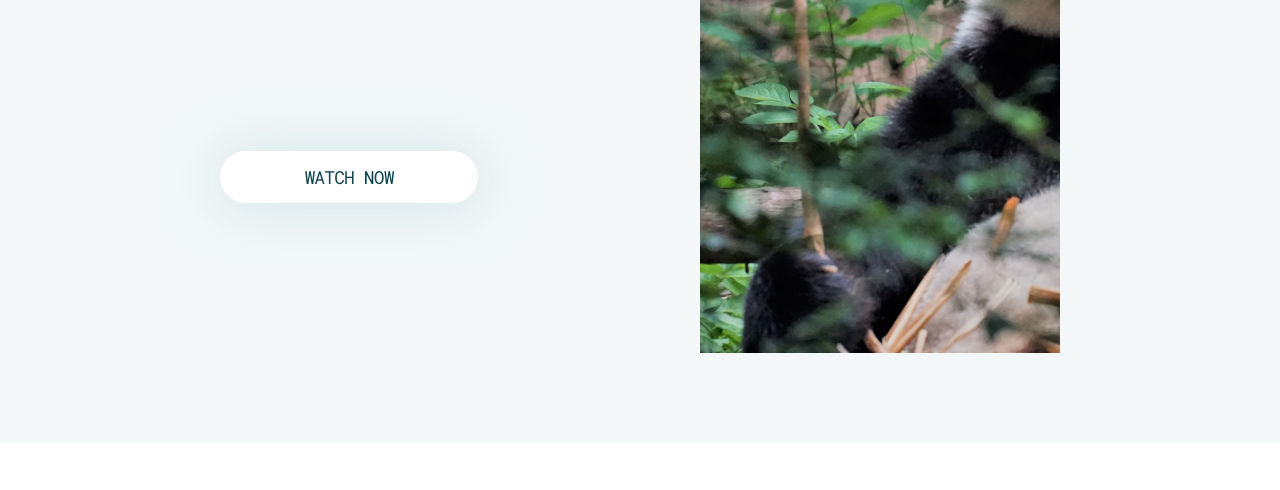
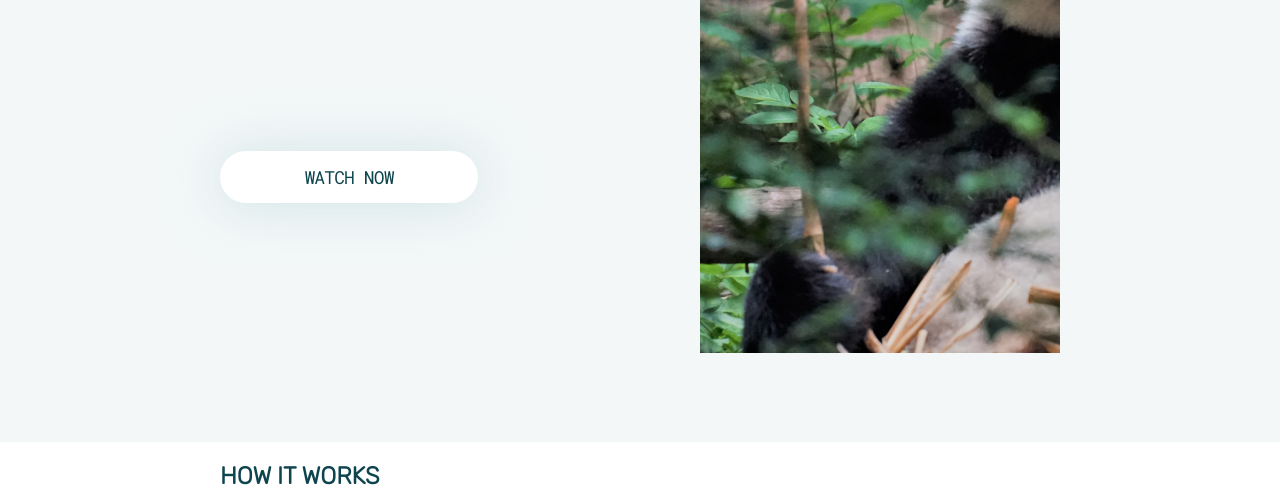
Before and after one commit to ValeriaVashkevich/Online-Zoo, a plain HTML site: page index.html in a window 1280 px wide. Shown: the part 471-961 px from the top of the page. Before the commit the page ends 913 px from the top, so only its background shows below. Drawn offline with Linux system fonts and the light colour scheme.

Commit message:
feat: add next blok title to opening blok

```diff
--- a/index.html
+++ b/index.html
@@ -60,6 +60,9 @@
                 your favorite ones.
               </div>
               <div class="opening-bottom">Watch now</div>
+              <div>
+                <h2 class="next_blok-title">How it works</h2>
+              </div>
             </div>
             <div class="opening-img"></div>
             </div>
--- a/style.css
+++ b/style.css
@@ -188,3 +188,13 @@ h1 {
   background-repeat: no-repeat;
   mix-blend-mode: screen;
 }
+
+.next_blok-title {
+  margin: 259px 0 0 0;
+  font-family: "Rubik";
+  font-style: normal;
+  font-size: 24px;
+  line-height: 28px;
+  text-transform: uppercase;
+  color: #0d444d;
+}
```
